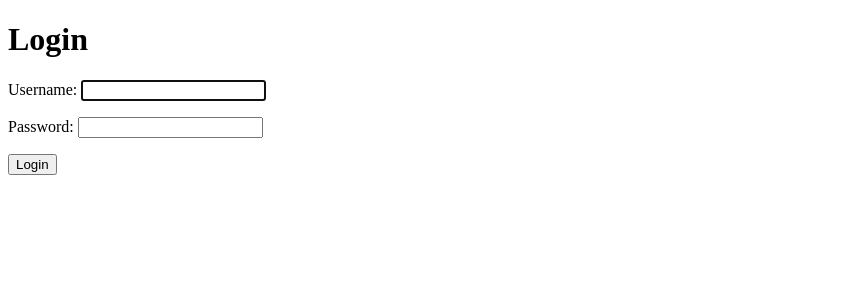
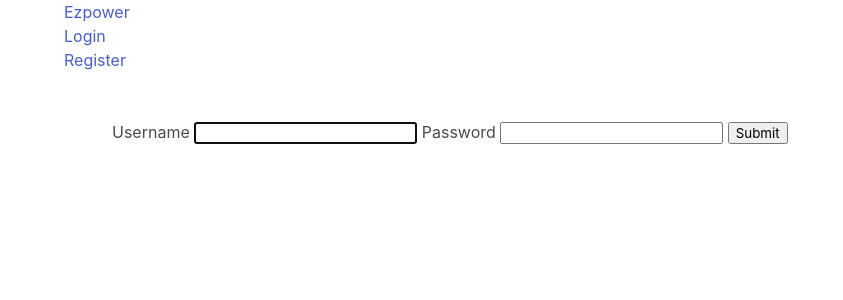
Before and after one commit to izzyskills/EzPower, a Django app: page /login/ in a window 1280 px wide. Shown: the top 300 px of the page, without its empty margins (0-843 px from the left). Run offline with Django 4.2, Linux system fonts and the light colour scheme.

Commit message:
refactoring

```diff
--- a/EzPower/settings.py
+++ b/EzPower/settings.py
@@ -117,6 +117,11 @@ USE_TZ = True
 # https://docs.djangoproject.com/en/4.2/howto/static-files/
 
 STATIC_URL = "static/"
+MEDIA_URL = "/images/"
+
+STATICFILES_DIRS = [BASE_DIR / "static"]
+
+MEDIA_ROOT = BASE_DIR / "static/images"
 
 # Default primary key field type
 # https://docs.djangoproject.com/en/4.2/ref/settings/#default-auto-field
--- a/EzPower/urls.py
+++ b/EzPower/urls.py
@@ -16,8 +16,11 @@ Including another URLconf
 """
 from django.contrib import admin
 from django.urls import path, include
+from django.conf import settings
+from django.conf.urls.static import static
 
 urlpatterns = [
     path("admin/", admin.site.urls),
     path("", include("core.urls")),
 ]
+urlpatterns += static(settings.MEDIA_URL, document_root=settings.MEDIA_ROOT)
--- a/core/forms.py
+++ b/core/forms.py
@@ -8,12 +8,9 @@ class UserCreationForm(UserCreationForm):
         model = models.CustomUser
         fields = ["username", "address", "phone_number", "password1", "password2"]
 
-    def clean_username(self):
-        return self.cleaned_data["username"].lower()
-
     def clean(self):
         cleaned_data = super().clean()
-        cleaned_data["username"] = self.clean_username()
+        cleaned_data["username"] = cleaned_data["username"].lower()
         return cleaned_data
 
 
--- a/templates/base.html
+++ b/templates/base.html
@@ -1,16 +1,22 @@
+{% load static %}
 <!DOCTYPE html>
 <html lang="en">
   <head>
     <meta charset="UTF-8" />
     <meta name="viewport" content="width=device-width, initial-scale=1.0" />
+    <link
+      rel="stylesheet"
+      type="text/css"
+      href="{% static 'bulma.min.css' %}"
+    />
     <title>Ezpower</title>
   </head>
   <body>
-    <div class="header">
-      <header><h1>{% block header %}{% endblock header %}</h1></header>
-    </div>
-    <div class="section">
-      <main>{% block content %}{% endblock content %}</main>
+    {% include "navbar.html" %}
+    <div class="container">
+      <section class="section">
+        <main>{% block content %}{% endblock content %}</main>
+      </section>
     </div>
   </body>
 </html>
--- /dev/null
+++ b/templates/navbar.html
@@ -0,0 +1,34 @@
+{% load static %}
+<header class="header header--loggedIn">
+  <div class="container">
+    <a href="{% url 'home' %}" class="header__logo">
+      <img alt="" class="image" />
+      <h1>Ezpower</h1>
+    </a>
+    <div>
+      <h1>{% block header %}{% endblock header %}</h1>
+    </div>
+    <nav class="header__menu">
+      {% if request.user.is_authenticated %}
+      <ul class="nav__links">
+        <li>
+          <a href="{% url 'profile' %}">Profile</a>
+        </li>
+        <li>
+          <a href="{% url 'history' %}">Previous Transactions</a>
+        </li>
+        <li>
+          <a href="{% url 'logout' %}">Logout</a>
+        </li>
+      </ul>
+      {% else %}
+      <a href="{% url 'login' %}">
+        <p>Login</p>
+      </a>
+      <a href="{% url 'register' %}">
+        <p>Register</p>
+      </a>
+      {% endif %}
+    </nav>
+  </div>
+</header>
--- a/templates/registration/login.html
+++ b/templates/registration/login.html
@@ -1,8 +1,17 @@
 {% extends "base.html" %} {% block header %} Login {% endblock header %}
 {%block content %}
-<div>
+<div class="align__div">
   <form action="" method="post">
-    {% csrf_token %} {{form.as_p}} <input type="submit" value="Login" />
+    {% csrf_token %}
+    <div class="form-container">
+      <form class="form">
+        <label>Username</label>
+        {{form.username}}
+        <label>Password</label>
+        {{form.password}}
+        <button type="submit">Submit</button>
+      </form>
+    </div>
   </form>
 </div>
 {% endblock content %}
```
Also changed, not shown: core/models.py (+5 -33 lines), core/utility.py (added, +39 -0 lines), 1 other file.
